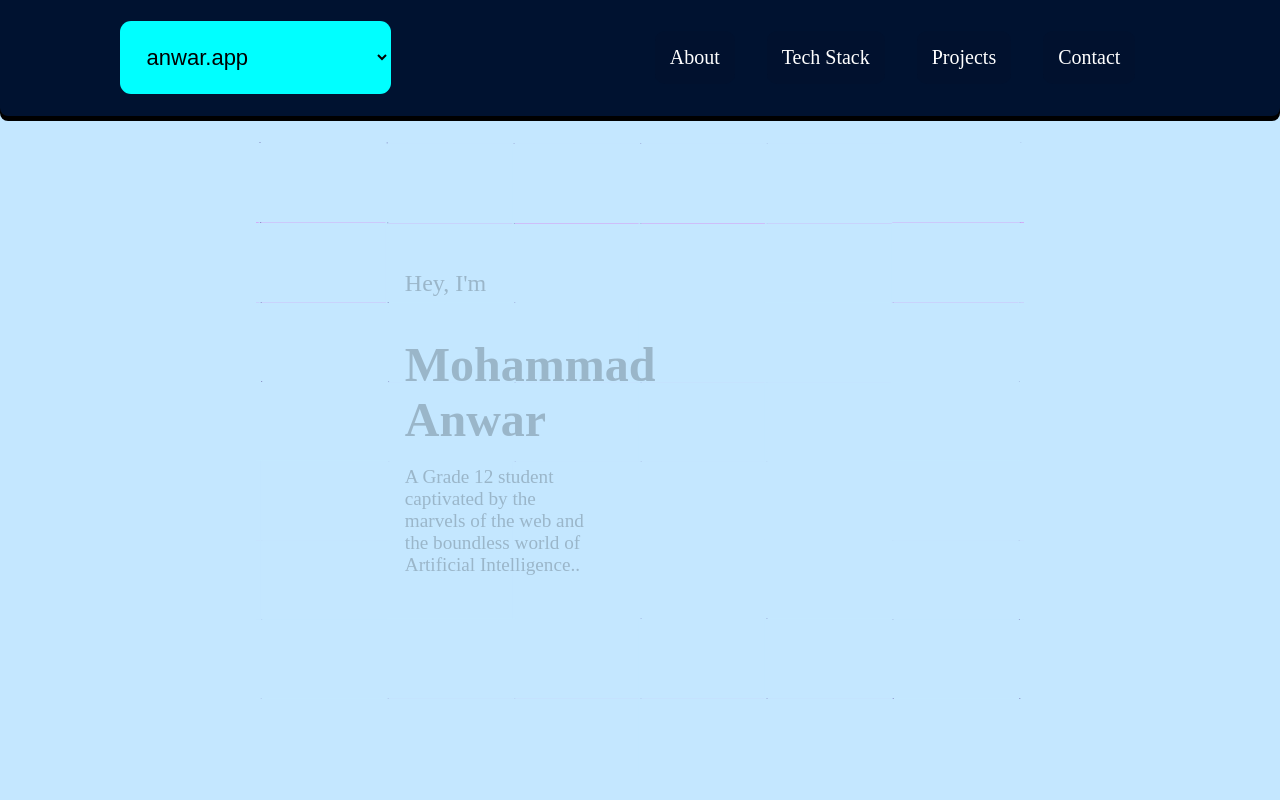
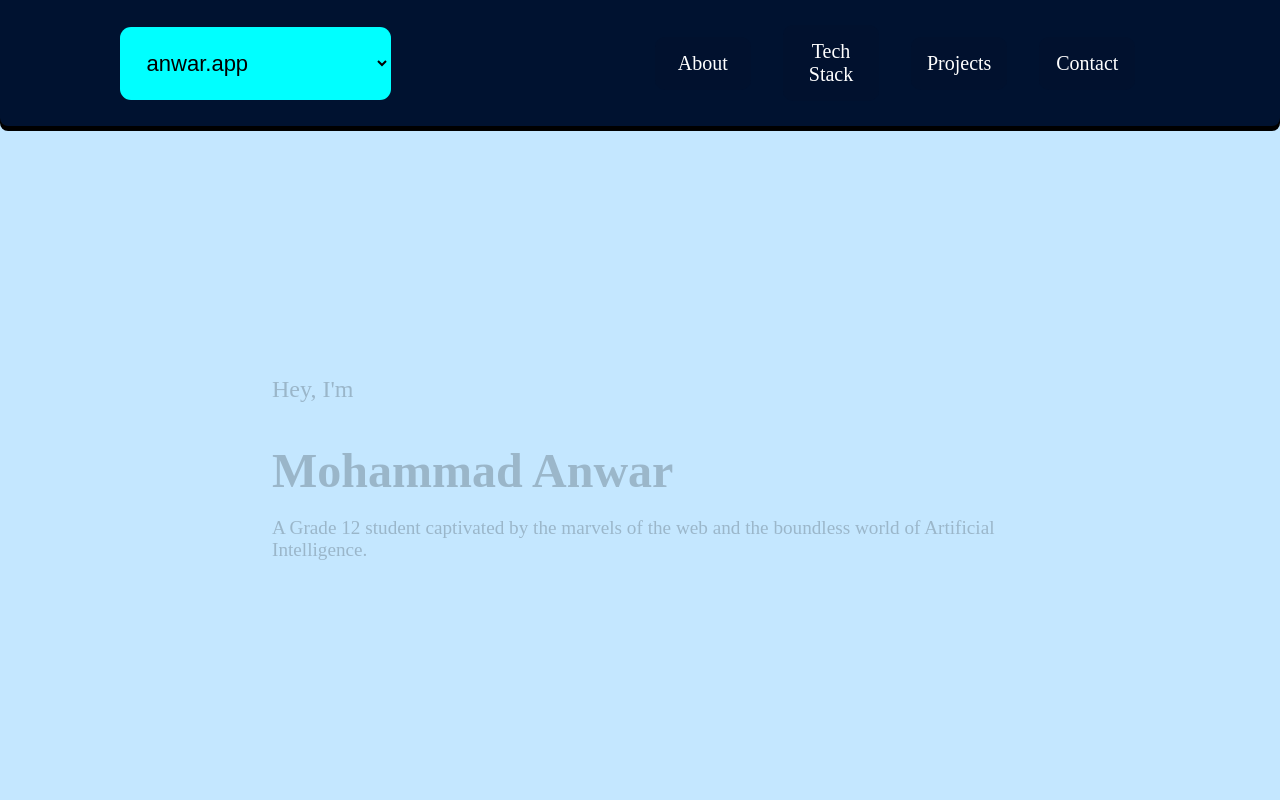
Before and after one commit to mh-anwar/src.v2.mohammadanwar.dev, a React (Vite) app: page / in a window 1280 px wide. Shown: the top 800 px of the page. Built offline with nearby package versions, Linux system fonts and the light colour scheme.

Commit message:
Make numerous style improvements

```diff
--- a/index.html
+++ b/index.html
@@ -23,6 +23,16 @@
   <link rel="apple-touch-icon" sizes="180x180" href="./src/assets/favicons/apple-touch-icon.png">
   <link rel="icon" type="image/png" sizes="32x32" href="./src/assets/favicons/favicon-32x32.png">
   <link rel="icon" type="image/png" sizes="16x16" href="./src/assets/favicons/favicon-16x16.png">
+
+  <script async src="https://www.googletagmanager.com/gtag/js?id=G-WC6CRTR6HQ"></script>
+  <script>
+    window.dataLayer = window.dataLayer || [];
+    function gtag() { dataLayer.push(arguments); }
+    gtag('js', new Date());
+
+    gtag('config', 'G-WC6CRTR6HQ');
+  </script>
+
   <script type="application/ld+json">
         {
           "@context": "https://schema.org",
--- a/src/Components/Loader/index.jsx
+++ b/src/Components/Loader/index.jsx
@@ -16,7 +16,7 @@ export default function Loader() {
 			targets: desktopRef.current,
 			strokeDashoffset: [anime.setDashoffset, 0],
 			easing: 'easeInOutSine',
-			duration: 3000,
+			duration: 2000,
 			delay: 1500,
 			direction: 'alternate',
 			loop: true,
--- a/src/Components/ProjectCard/index.scss
+++ b/src/Components/ProjectCard/index.scss
@@ -16,7 +16,6 @@
 @media screen and (max-width: 750px) {
 	.projekt {
 		min-width: fit-contents;
-		flex-direction: column;
 		align-items: center;
 		justify-content: center;
 	}
--- a/src/Sections/About/index.scss
+++ b/src/Sections/About/index.scss
@@ -15,6 +15,7 @@
 
 .my-image {
 	width: 400px;
+	height: 550px;
 	border-radius: 1em;
 	box-shadow: 0 12px 14px rgba(0, 0, 0, 0.3);
 	filter: drop-shadow(rgb(255, 255, 255) 0px 0px 50px);
@@ -39,4 +40,8 @@
 	.card {
 		max-width: 100%;
 	}
+	.my-image {
+		width: 350px;
+		height: 500px;
+	}
 }
--- a/src/Sections/Header/index.scss
+++ b/src/Sections/Header/index.scss
@@ -28,10 +28,14 @@
 	display: flex;
 	flex-direction: row;
 	justify-content: space-between;
+	align-items: center;
+	flex-wrap: wrap;
 	column-gap: 2rem;
 	padding: 1.25em;
 	margin: 0;
 	a {
+		text-align: center;
+		flex: 1;
 		text-decoration: none;
 		background-color: #01112e;
 		padding: 0.75em;
--- a/src/Sections/Introduction/index.jsx
+++ b/src/Sections/Introduction/index.jsx
@@ -1,56 +1,8 @@
-import anime from 'animejs';
-import { useEffect, useRef } from 'react';
 import './index.scss';
 
 export default function Introduction() {
-	const gridRef = useRef(null);
-
-	useEffect(() => {
-		const fragment = document.createDocumentFragment();
-		const grid = [10, 10];
-		for (let i = 0; i < 50; i++) {
-			fragment.appendChild(document.createElement('div'));
-		}
-
-		gridRef.current.appendChild(fragment);
-
-		const staggersAnimation = anime
-			.timeline({
-				targets: gridRef.current.children,
-				easing: 'easeInOutSine',
-				loop: false,
-				autoplay: false,
-			})
-			.add({
-				translateX: [
-					{
-						value: anime.stagger('-.3rem', {
-							grid: grid,
-							from: 'center',
-							axis: 'x',
-						}),
-					},
-				],
-				translateY: [
-					{
-						value: anime.stagger('-.2rem', {
-							grid: grid,
-							from: 'center',
-							axis: 'y',
-						}),
-					},
-				],
-				duration: 3000,
-				delay: anime.stagger(100, { grid: grid, from: 'center' }),
-			});
-		staggersAnimation.play();
-		setTimeout(() => {
-			gridRef.current.remove();
-		}, 3000);
-	}, []);
 	return (
 		<section className='introduction'>
-			<div className='grid-container' ref={gridRef}></div>
 			<div className='text'>
 				<h3 className='text-xl md:text-2xl'>Hey, I&apos;m</h3>
 				<h1 className='text-2xl font-bold md:text-4xl'>
@@ -58,7 +10,7 @@ export default function Introduction() {
 				</h1>
 				<p>
 					A Grade 12 student captivated by the marvels of the web and
-					the boundless world of Artificial Intelligence..
+					the boundless world of Artificial Intelligence.
 				</p>
 			</div>
 		</section>
--- a/src/Sections/Introduction/index.scss
+++ b/src/Sections/Introduction/index.scss
@@ -1,51 +1,20 @@
 .introduction {
 	min-height: 80vh;
-	display: grid;
-	grid-template-columns: repeat(2, 1fr);
+	display: flex;
+	flex-direction: column;
 	height: max-content;
-	justify-content: space-around;
+	justify-content: center;
 	align-items: center;
 	gap: 4em;
 }
 
-.grid-container {
-	grid-column-start: 1;
-	grid-column-end: span 2;
-	grid-row-start: 1;
-	grid-row-end: 2;
-	position: relative;
-	display: grid;
-	grid-template-columns: repeat(10, 1fr);
-	grid-template-rows: repeat(10, 1fr);
-	justify-content: center;
-	align-items: center;
-	width: 100% !important;
-	margin: 0;
-	height: 80vh !important;
-	overflow: hidden;
-	div {
-		width: 10vw;
-		height: 10vh;
-		background-color: #c4e7ff;
-		border-right: 0.1px solid #300a6e;
-		border-bottom: 0.1px solid rgb(255, 0, 225);
-		border-left: none;
-		border-top: none;
-	}
-}
-
 .text {
-	grid-column-start: 1;
-	grid-row-start: 1;
-	place-self: bottom;
-	padding: 0.5em;
+	padding: 1em;
 
 	display: flex;
 	flex-direction: column;
-	align-content: flex-end;
-	justify-content: end;
-	margin-bottom: 20%;
-	margin-left: 40%;
+	align-content: center;
+	justify-content: center;
 
 	h1 {
 		font-size: 3rem;
--- a/src/Sections/TechStack/index.scss
+++ b/src/Sections/TechStack/index.scss
@@ -44,7 +44,7 @@
 
 .all-tech {
 	display: grid;
-	grid-template-columns: 1fr 1fr 1fr 1fr;
+	grid-template-columns: 1fr 1fr 1fr;
 	gap: 10px; /* Adjust the gap as needed */
 }
 
```
Also changed, not shown: 1 other file (tests, documents, lock files or other folders).
